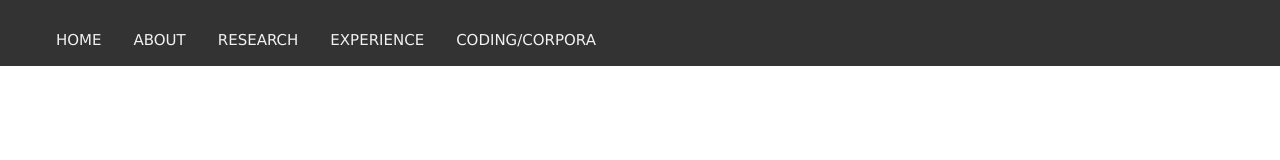
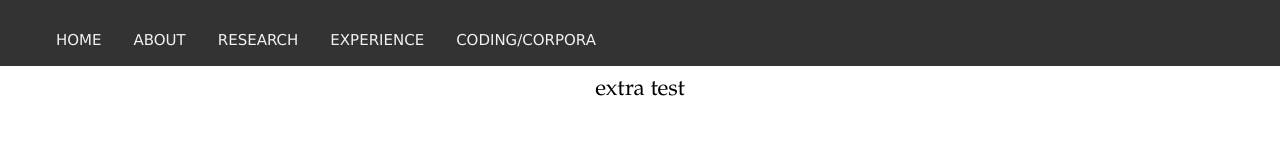
Before and after one commit to MatthewChiu/OldWebsite, a plain HTML site: page CurriculumVitaePage.html in a window 1280 px wide. Drawn offline with nearby package versions, Linux system fonts and the light colour scheme.

Commit message:
Update CurriculumVitaePage.html

```diff
--- a/CurriculumVitaePage.html
+++ b/CurriculumVitaePage.html
@@ -25,7 +25,9 @@
 <div class="CV w3-container w3-content w3-center" id="CV">
   <div class="captionCV w3-container w3-content w3-center">
     <h1 style="font-family: avenir, garamond"> CV </h1>
-    <iframe src="Chiu.CV.2.13.2021.pdf" onload='javascript:(function(o){o.style.height=o.contentWindow.document.body.scrollHeight+"px";}(this));' style="height:1000px;width:100%;border:none;overflow:hidden;display:block;" alt="cvImage"></iframe>
+    <p>extra test</p>
+
+<!--     <iframe src="Chiu.CV.2.13.2021.pdf" onload='javascript:(function(o){o.style.height=o.contentWindow.document.body.scrollHeight+"px";}(this));' style="height:1000px;width:100%;border:none;overflow:hidden;display:block;" alt="cvImage"></iframe> -->
   </div>
 </div>
 
```
